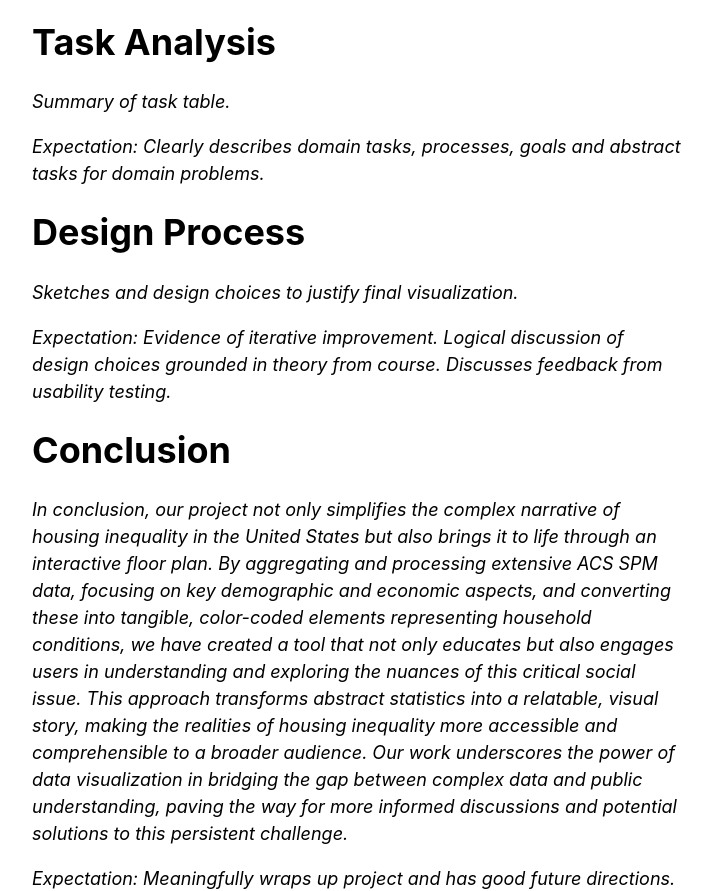
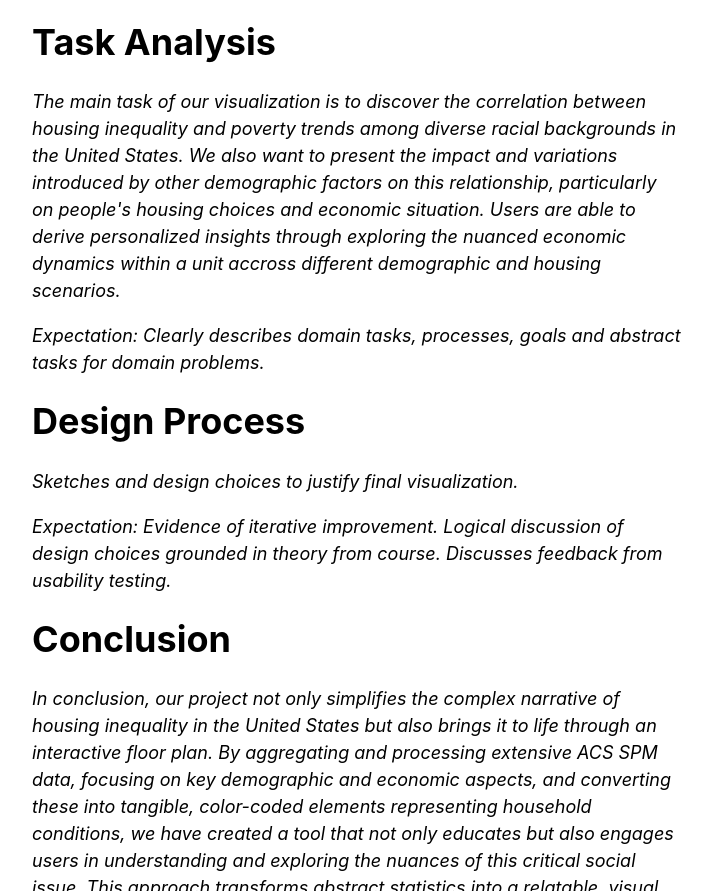
Before and after one commit to COSI116A-Brandeis-InfoVis-Fall23/cosi-116a-final-project-code-AG3NTZ3R0, a plain HTML site: page index.html in a window 1280 px wide. Shown: the part 2619-3510 px from the top of the page, without its empty margins (283-995 px from the left). Drawn offline with Linux system fonts and the light colour scheme.

Commit message:
added Task Analysis section

```diff
--- a/index.html
+++ b/index.html
@@ -93,7 +93,11 @@
     <h1>Task Analysis</h1>
     <p>
       <em>
-        Summary of task table.
+        The main task of our visualization is to discover the correlation between housing inequality and poverty trends
+        among diverse racial backgrounds in the United States. We also want to present the impact and variations introduced
+        by other demographic factors on this relationship, particularly on people's housing choices and economic situation.
+        Users are able to derive personalized insights through exploring the nuanced economic dynamics within a unit accross
+        different demographic and housing scenarios.
       </em>
     </p>
     <p><em>Expectation: Clearly describes domain tasks, processes, goals and abstract tasks for domain problems.</em></p>
```
